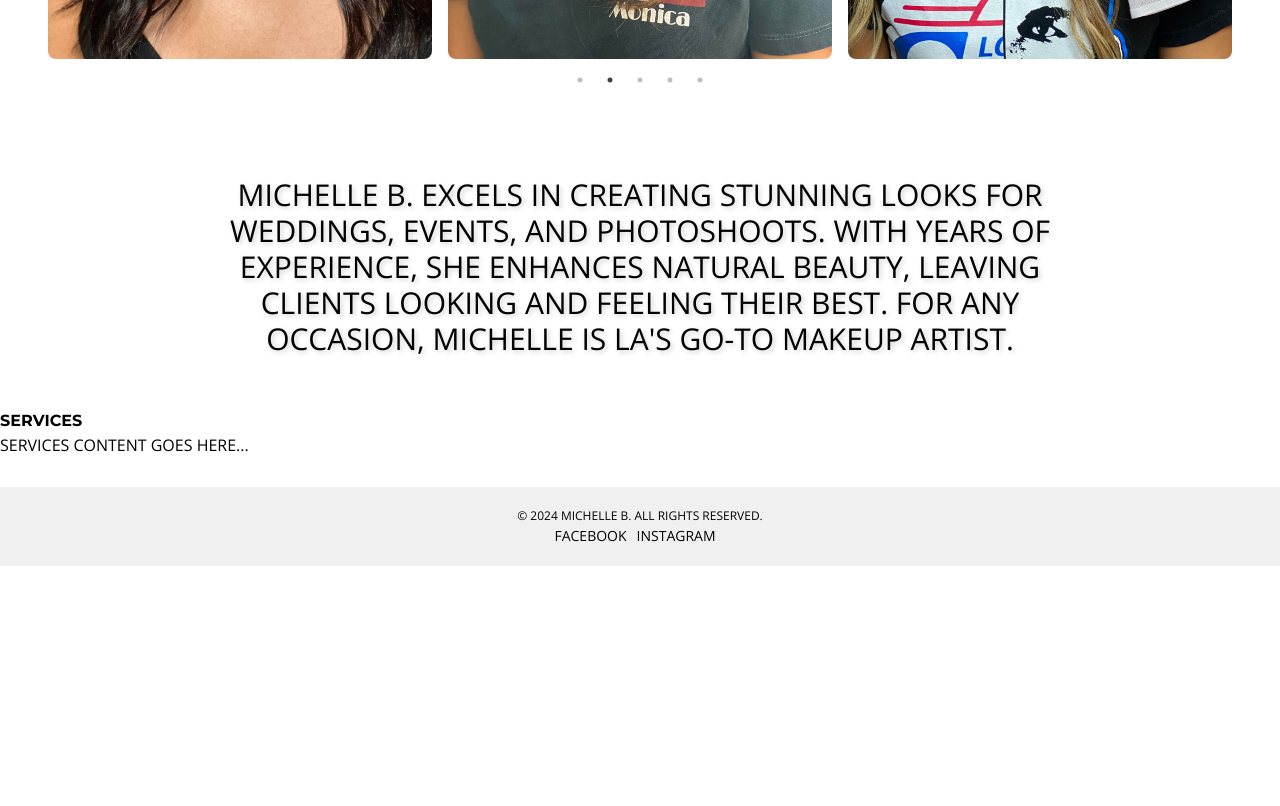
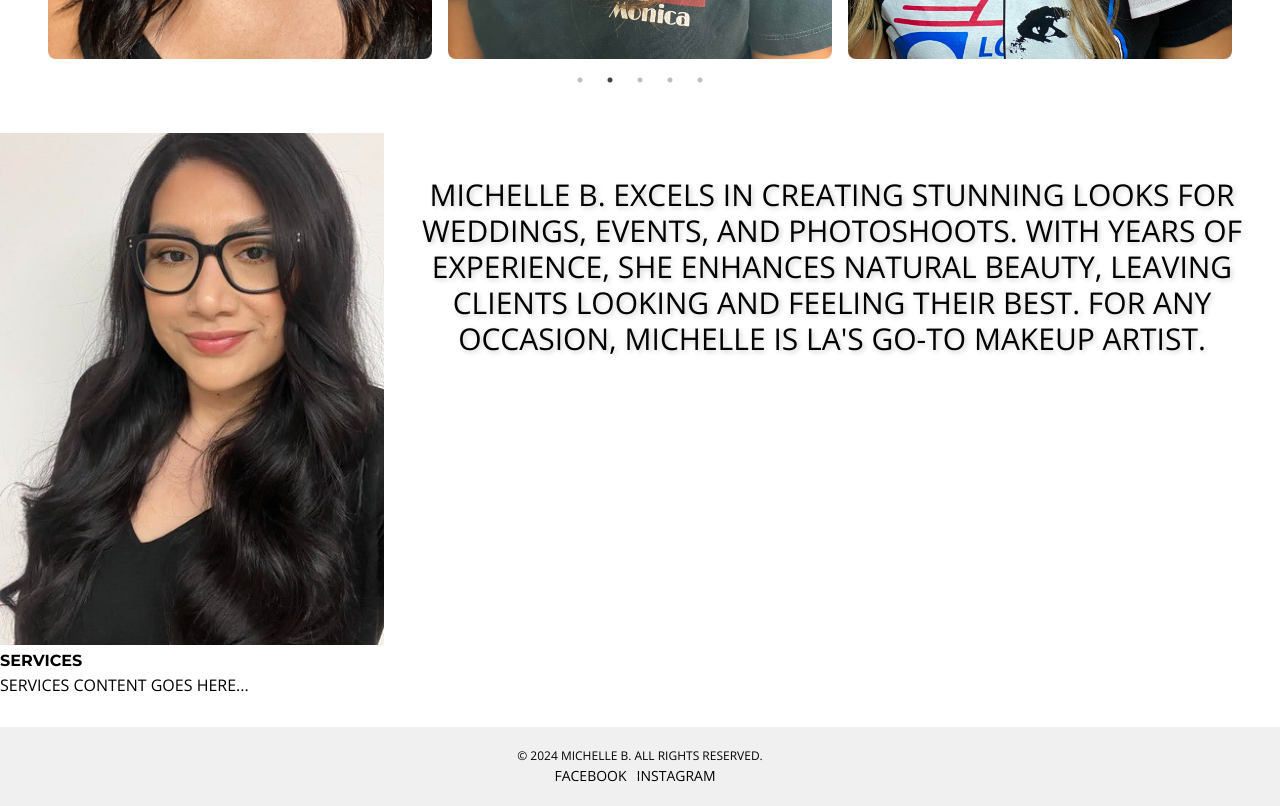
Before and after one commit to JoeLoera/Beauty-Website, a React (Vite) app: page / in a window 1280 px wide. Shown: the part 760-1566 px from the top of the page. Before the commit the page ends 1326 px from the top, so only its background shows below. Built offline with nearby package versions, Linux system fonts and the light colour scheme.

Commit message:
Updating the layout of herosection

```diff
--- a/src/components/HeroSection.jsx
+++ b/src/components/HeroSection.jsx
@@ -1,25 +1,31 @@
-import React from "react";
+import heroImage from "../assets/photoshoot/michelle-headshot.jpg"; // Adjust the path to your image
 
 const HeroSection = () => {
   return (
-    <div
-      className="pt-1 pb-1"
-      // style={{ backgroundColor: "rgba(183, 110, 121, .7)", color: "#FFFFFF" }}
-    >
+    <div className="pt-1 pb-1 flex">
+      <div className="flex-1">
+        <img
+          src={heroImage}
+          alt="Hero"
+          style={{ width: "100%", height: "auto" }}
+        />
+      </div>
+      <div className="flex-2">
         <div className="max-w-7xl mx-auto">
           <div className="flex flex-col items-center mt-1 mb-8">
             <p
-            className="mt-3 sm:mt-6 text-xl sm:text-2xl lg:text-3xl text-center max-w-xs sm:max-w-lg lg:max-w-4xl mx-auto py-4 px-6 bg-opacity-50 "
+              className="mt-3 sm:mt-6 text-xl sm:text-2xl lg:text-3xl text-center max-w-xs sm:max-w-lg lg:max-w-4xl mx-auto py-4 px-6 bg-opacity-50"
               style={{
                 textShadow: "2px 2px 5px rgba(0,0,0,0.2)",
                 backgroundColor: "rgba(255, 255, 255, 0.8)",
               }}
             >
-            Michelle B. excels in creating stunning looks for weddings, events,
-            and photoshoots. With years of experience, she enhances natural
-            beauty, leaving clients looking and feeling their best. For any
-            occasion, Michelle is LA's go-to makeup artist.
+              Michelle B. excels in creating stunning looks for weddings,
+              events, and photoshoots. With years of experience, she enhances
+              natural beauty, leaving clients looking and feeling their best.
+              For any occasion, Michelle is LA's go-to makeup artist.
             </p>
+          </div>
         </div>
       </div>
     </div>
```
Lines whose indentation alone changed are shown as unchanged.
